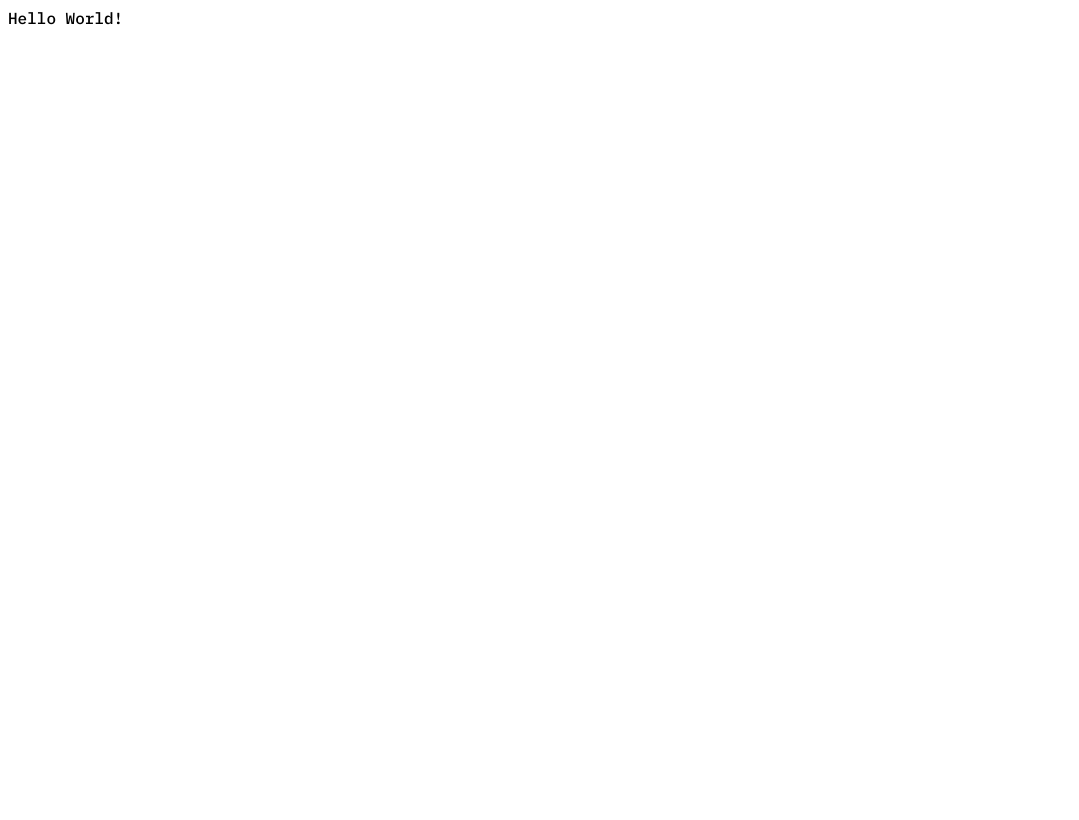
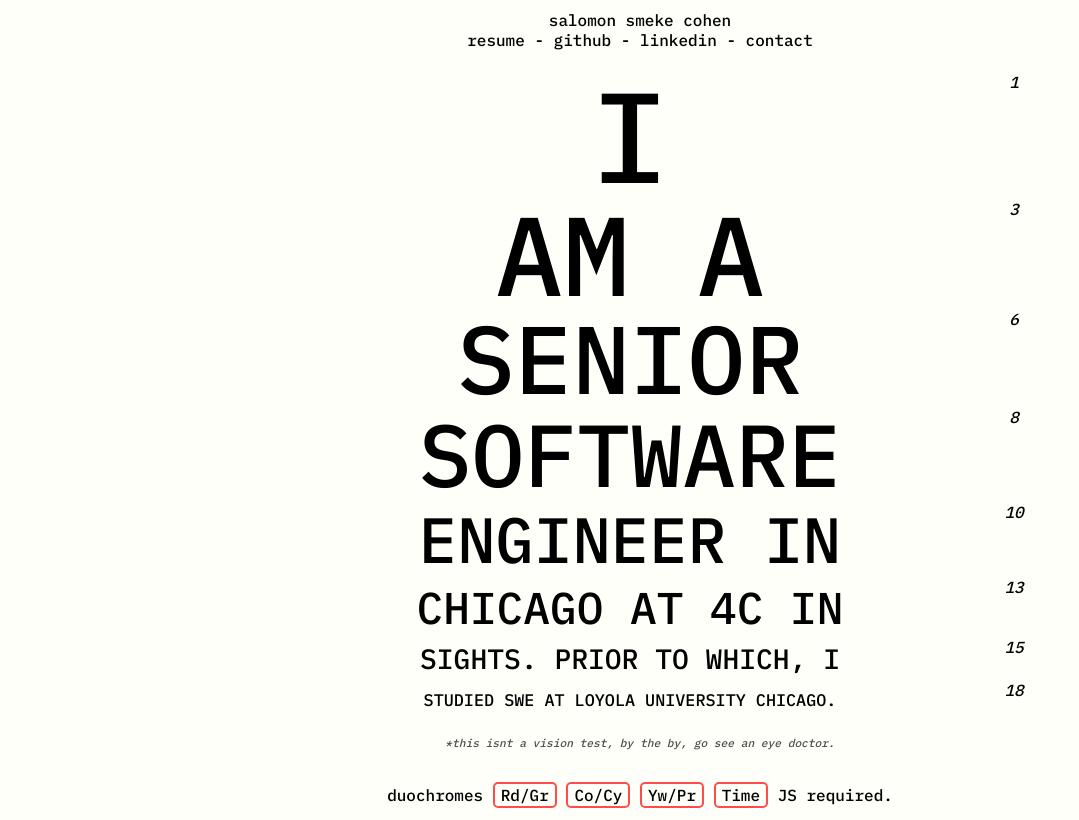
Before and after one commit to SalomonSmeke/salomonsmeke.github.io, a website built with webpack: page src/index.html in a window 1280 px wide. Shown: the whole page, without its empty margins (0-1079 px from the left). Built offline with nearby package versions, Linux system fonts and the light colour scheme.

Commit message:
Skeleton

```diff
--- a/src/index.html
+++ b/src/index.html
@@ -6,12 +6,52 @@
     <meta name="description" content="Salomon`s web presence">
 
     <link rel="stylesheet" type="text/css" href="<%=htmlWebpackPlugin.files.chunks.main.css %>">
-    <link rel="stylesheet" href="https://fonts.googleapis.com/css?family=IBM+Plex+Mono:300,500,700">
+    <link rel="stylesheet" href="https://fonts.googleapis.com/css?family=IBM+Plex+Mono:500">
 
-    <title>Salomon Smeke</title>
+    <title>salomon smeke</title>
   </head>
   <body>
-    Hello World!
+    <div class="duochrome-container">
+      <span class="left-duochrome"></span>
+      <span class="skewed-duochrome-containers">
+        <span class="left-duochrome large-duochrome"></span>
+        <span class="right-duochrome small-duochrome"></span>
+      </span>
+      <span class="right-duochrome"></span>
+    </div>
+    <div class="top">
+      <header>salomon smeke cohen</header>
+      <nav>resume - github - linkedin - contact</nav>
+    </div>
+    <article aria-hidden="true" class="snellen-container">
+      <div><span>I</span><span>1</span></div>
+      <div><span>AM A</span><span>3</span></div>
+      <div><span>SENIOR</span><span>6</span></div>
+      <div><span>SOFTWARE</span><span>8</span></div>
+      <div><span>ENGINEER IN</span><span>10</span></div>
+      <div><span>CHICAGO AT 4C IN</span><span>13</span></div>
+      <div><span>SIGHTS. PRIOR TO WHICH, I</span><span>15</span></div>
+      <div><span>STUDIED SWE AT LOYOLA UNIVERSITY CHICAGO.</span><span>18</span></div>
+    </article>
+    <aside aria-hidden="true">
+      <i>*this isnt a vision test, by the by, go see an eye doctor.</i>
+    </aside>
+    <summary aria-hidden="false">
+      I AM A SENIOR SOFTWARE ENGINEER IN CHICAGO AT 4C IN SIGHTS. PRIOR TO WHICH, I STUDIED SWE AT LOYOLA UNIVERSITY CHICAGO.
+    </summary>
+    <div class="bottom">
+      <nav aria-hidden="true">
+        duochromes <button title="Red / Green">
+          Rd/Gr
+        </button> <button title="Coral / Cyan">
+          Co/Cy
+        </button> <button title="Yellow / Purple">
+          Yw/Pr
+        </button> <button title="Time-based duochromes.">
+          Time
+        </button> JS required.
+      </nav>
+    </div>
   </body>
   <script src="<%= htmlWebpackPlugin.files.chunks.main.entry %>"></script>
 </html>
--- a/src/styles/main.scss
+++ b/src/styles/main.scss
@@ -1,3 +1,139 @@
 * {
   font-family: 'IBM Plex Mono', monospace;
+  box-sizing: border-box;
 }
+body {
+  margin: 0;
+  width: 100vw;
+  height: 100vh;
+  min-width: 720px;
+  min-height: 820px;
+  font-size: 16px;
+  display: flex;
+  flex-direction: column;
+  background-color: #FFFFFA;
+  .top {
+    padding-top: 10px;
+    flex-grow: 1;
+  }
+  .bottom {
+    flex-grow: 1;
+    display: flex;
+    flex-direction: column-reverse;
+    padding-bottom: 12px;
+  }
+}
+header {
+  width: 100%;
+  min-width: 720px;
+  text-align: center;
+}
+nav {
+  width: 100%;
+  min-width: 720px;
+  text-align: center;
+}
+.snellen-container {
+  width: 100%;
+  display: flex;
+  flex-direction: column;
+  align-items: center;
+  div {
+    display: flex;
+    width: 60%;
+    min-width: 720px;
+    text-align: center;
+    :first-child {
+      flex-grow: 1;
+    }
+    :last-child {
+      font-style: oblique;
+      user-select: none;
+      width: 20px;
+    }
+  }
+  :nth-child(1) { :first-child {
+    font-size: 8em;
+    line-height: 127px;
+  }}
+  :nth-child(2) { :first-child {
+    font-size: 7em;
+    line-height: 110px;
+  }}
+  :nth-child(3) { :first-child {
+    font-size: 6em;
+    line-height: 98px;
+  }}
+  :nth-child(4) { :first-child {
+    font-size: 5.5em;
+    line-height: 95px;
+  }}
+  :nth-child(5) { :first-child {
+    font-size: 4em;
+    line-height: 75px;
+  }}
+  :nth-child(6) { :first-child {
+    font-size: 2.78em;
+    line-height: 60px;
+  }}
+  :nth-child(7) { :first-child {
+    font-size: 1.75em;
+    line-height: 43px;
+  }}
+  :nth-child(8) {
+    :first-child {
+      font-size: 1.05em;
+      line-height: 41px;
+  }}
+}
+aside {
+  width: 100%;
+  min-width: 720px;
+  text-align: center;
+  font-size: .7em;
+  color: rgba(0, 0, 0, .7);
+  padding-top: 15px;
+  padding-bottom: 10px;
+}
+summary {
+  display: none;
+}
+button {
+  background: none;
+  color: inherit;
+  border: 2px solid rgba(255, 0, 0, .7);
+  border-radius: 5px;
+  font: inherit;
+  cursor: pointer;
+  outline: inherit;
+}
+.duochrome-container {
+  z-index: -1;
+  position: absolute;
+  left: 0px;
+  top: 0px;
+  width: 100vw;
+  height: 100vh;
+  min-width: 720px;
+  min-height: 820px;
+  display: flex;
+  flex-direction: row;
+  div {
+    height: 100%;
+  }
+  :nth-child(1) {
+    height: 100%;
+    flex-grow: 1;
+  }
+  :nth-child(3) {
+    height: 100%;
+    flex-grow: 1;
+  }
+  .skewed-duochrome-containers {
+    min-width: 720px;
+    height: 100%;
+    display: flex;
+    .large-duochrome { width: 71%; }
+    .small-duochrome { width: 29%; }
+  }
+}
--- a/webpack.config.js
+++ b/webpack.config.js
@@ -15,7 +15,7 @@ module.exports = {
         rules: [
             {
                 test: /\.js$/,
-                exclude: /(node_modules|bower_components)/,
+                exclude: /(node_modules|dist)/,
                 use: {
                     loader: 'babel-loader',
                     options: {
@@ -61,7 +61,7 @@ module.exports = {
         ],
     },
     plugins: [
-        new CleanWebpackPlugin('dist', {} ),
+        new CleanWebpackPlugin(['dist']),
         new MiniCssExtractPlugin({
             filename: 'style.[chunkhash].css',
         }),
```
Also changed, not shown: package.json (+10 -10 lines), 1 other file.
